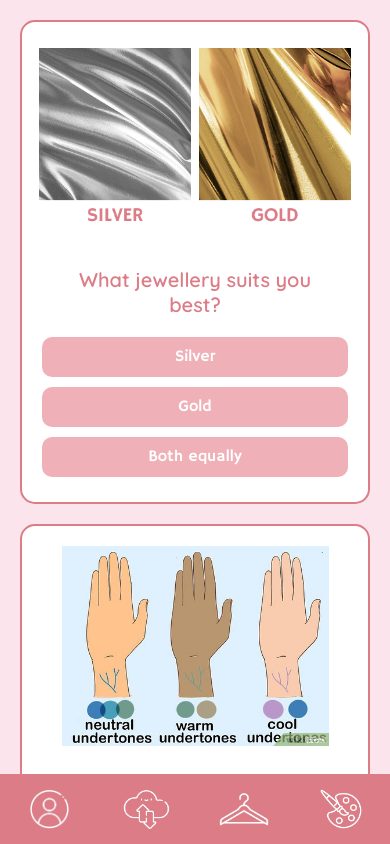
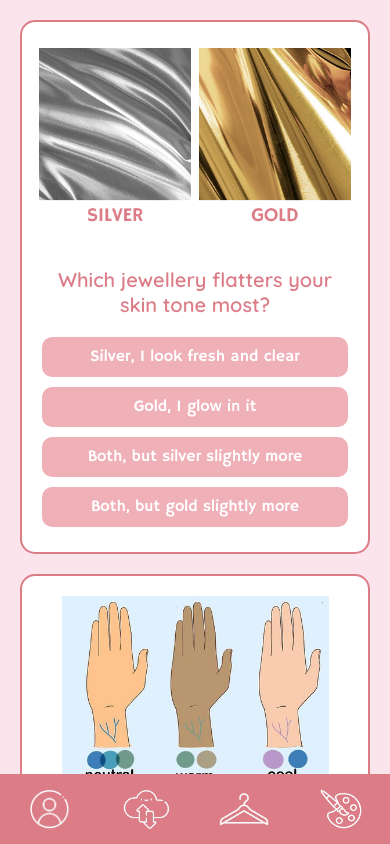
Before and after one commit to denisepetalino/TrueTone, a React Native app: screen /Quiz in a window 390 px wide. Built offline with nearby package versions, Linux system fonts and the light colour scheme.

Commit message:
quiz screen scoring logic more refined

```diff
--- a/src/screens/QuizScreen.js
+++ b/src/screens/QuizScreen.js
@@ -1,166 +1,171 @@
 import React, { useState } from 'react';
-import { View, Text, StyleSheet, TouchableOpacity, SafeAreaView, Dimensions, ScrollView, Image, Alert } from 'react-native';
+import { View, Text, StyleSheet, TouchableOpacity, SafeAreaView, Dimensions, ScrollView, Image, Modal } from 'react-native';
 import Navbar from '../components/Navbar';
 import { useNavigation } from '@react-navigation/native';
 import AsyncStorage from '@react-native-async-storage/async-storage';
 
 const { width } = Dimensions.get('window');
 
+const profiles = [
+  'Light Spring', 'Warm Spring', 'Bright Spring',
+  'Light Summer', 'Cool Summer', 'Soft Summer',
+  'Warm Autumn', 'Deep Autumn', 'Soft Autumn',
+  'Cool Winter', 'Deep Winter', 'Bright Winter'
+];
+
 const questions = [
   {
     id: 1,
-    factor: 'undertone',
-    question: 'What jewellery suits you best?',
-    options: ['Silver', 'Gold', 'Both equally'],
+    question: 'Which jewellery flatters your skin tone most?',
+    options: [
+      { text: 'Silver, I look fresh and clear', scores: { 'Cool Summer': 2, 'Cool Winter': 2, 'Bright Winter': 1 } },
+      { text: 'Gold, I glow in it', scores: { 'Warm Spring': 2, 'Warm Autumn': 2, 'Light Spring': 1 } },
+      { text: 'Both, but silver slightly more', scores: { 'Soft Summer': 1, 'Cool Summer': 1, 'Deep Winter': 1 } },
+      { text: 'Both, but gold slightly more', scores: { 'Soft Autumn': 1, 'Light Spring': 1, 'Deep Autumn': 1 } },
+    ],
     image: require('../assets/images/quiz/silvergold.png'),
   },
   {
     id: 2,
-    factor: 'undertone',
     question: 'What colour are the veins on your wrist?',
-    options: ['Blue/Purple', 'Greenish', 'Can’t tell'],
+    options: [
+      { text: 'Blue or purple', scores: { 'Cool Summer': 2, 'Cool Winter': 2, 'Light Summer': 1 } },
+      { text: 'Green or olive', scores: { 'Warm Autumn': 2, 'Warm Spring': 2, 'Light Spring': 1 } },
+      { text: 'Hard to tell / mix of both', scores: { 'Soft Summer': 2, 'Soft Autumn': 2 } },
+    ],
     image: require('../assets/images/quiz/veins.jpg'),
   },
   {
     id: 3,
-    factor: 'undertone',
-    question: 'How does your skin react to the sun?',
-    options: ['Burns easily, barely tans', 'Tans easily, rarely burns', 'Burns and tans'],
+    question: 'How does your skin react to sun exposure?',
+    options: [
+      { text: 'Burns quickly, hardly tans', scores: { 'Cool Summer': 2, 'Light Summer': 2, 'Bright Winter': 1 } },
+      { text: 'Tans easily, rarely burns', scores: { 'Warm Autumn': 2, 'Deep Autumn': 2, 'Warm Spring': 1 } },
+      { text: 'Burns then tans gradually', scores: { 'Soft Summer': 1, 'Light Spring': 1, 'Soft Autumn': 1 } },
+    ],
     image: require('../assets/images/quiz/sunburntan.png'),
   },
   {
     id: 4,
-    factor: 'contrast',
-    question: 'Is there a strong contrast between your hair, eyes, and skin?',
-    options: ['Yes, high contrast', 'No, everything blends softly'],
+    question: 'How much contrast is there between your hair, eyes, and skin?',
+    options: [
+      { text: 'High: e.g., dark hair and light skin/eyes', scores: { 'Bright Winter': 2, 'Deep Winter': 2, 'Bright Spring': 1 } },
+      { text: 'Medium: some contrast but not sharp', scores: { 'Cool Summer': 1, 'Warm Autumn': 1, 'Deep Autumn': 1 } },
+      { text: 'Low: everything blends softly', scores: { 'Soft Autumn': 2, 'Soft Summer': 2 } },
+    ],
     image: require('../assets/images/quiz/contrast.png'),
   },
   {
     id: 5,
-    factor: 'contrast',
-    question: 'Which describes your natural hair and eye combo?',
-    options: ['Dark hair + light eyes', 'Light hair + light eyes', 'Dark hair + dark eyes', 'Light hair + dark eyes'],
+    question: 'Pick the combination closest to your natural hair and eye colour:',
+    options: [
+      { text: 'Light hair + light eyes', scores: { 'Light Spring': 2, 'Light Summer': 2 } },
+      { text: 'Dark hair + light eyes', scores: { 'Bright Winter': 2, 'Bright Spring': 2 } },
+      { text: 'Dark hair + dark eyes', scores: { 'Deep Autumn': 2, 'Deep Winter': 2 } },
+      { text: 'Light hair + dark eyes', scores: { 'Warm Spring': 1, 'Soft Autumn': 1 } },
+    ],
     image: require('../assets/images/quiz/darklight.png'),
   },
   {
     id: 6,
-    factor: 'contrast',
-    question: 'Do bold, high-contrast outfits suit you better?',
-    options: ['Yes, I stand out', 'No, softer blends feel better'],
+    question: 'Do bold, high-contrast outfits suit you?',
+    options: [
+      { text: 'Yes, I thrive in bold colours', scores: { 'Bright Winter': 2, 'Bright Spring': 2 } },
+      { text: 'Sometimes, but soft blends look better', scores: { 'Soft Summer': 2, 'Soft Autumn': 2 } },
+      { text: 'No, they overwhelm me', scores: { 'Light Spring': 1, 'Light Summer': 1 } },
+    ],
     image: require('../assets/images/quiz/contrastoutfits.png'),
   },
   {
     id: 7,
-    factor: 'clarity',
-    question: 'How do high-saturation colours (e.g., cobalt blue, emerald green) look on you?',
-    options: ['They make me glow!', 'A bit too loud, I prefer toned-down colours', 'They’re okay, but deeper tones suit me better', 'I avoid them, lighter colours are more flattering'],
+    question: 'How do vivid, high-saturation colours look on you?',
+    options: [
+      { text: 'They make me glow!', scores: { 'Bright Spring': 2, 'Bright Winter': 2 } },
+      { text: 'A bit too loud, I prefer toned-down colours', scores: { 'Soft Summer': 2, 'Soft Autumn': 2 } },
+      { text: 'I prefer richer, deeper tones', scores: { 'Deep Autumn': 2, 'Deep Winter': 2 } },
+      { text: 'I like light, soft colours more', scores: { 'Light Summer': 1, 'Light Spring': 1 } },
+    ],
     image: require('../assets/images/quiz/bluegreen.png'),
   },
   {
     id: 8,
-    factor: 'clarity',
-    question: 'When wearing soft, dusty shades (e.g., sage green, dusty rose), your skin looks…',
-    options: ['Washed out or dull', 'Harmonious, natural', 'Okay, but not my best', 'Even brighter or fresher'],
+    question: 'How do dusty shades (like sage or dusty rose) affect your skin?',
+    options: [
+      { text: 'They wash me out or dull my features', scores: { 'Bright Spring': 2, 'Bright Winter': 2 } },
+      { text: 'They harmonise beautifully with my tone', scores: { 'Soft Summer': 2, 'Soft Autumn': 2 } },
+      { text: 'They’re okay but not my best', scores: { 'Cool Summer': 1, 'Warm Autumn': 1 } },
+      { text: 'They brighten me up', scores: { 'Light Spring': 1, 'Light Summer': 1 } },
+    ],
     image: require('../assets/images/quiz/sagerose.png'),
   },
   {
     id: 9,
-    factor: 'clarity',
-    question: 'Dark, rich colours (e.g., black, burgundy) make your features look…',
-    options: ['Sharp and defined', 'A little harsh, prefer medium shades', 'Overpowering, I stick to lighter tones', 'They work, but I shine more in vibrant brights'],
+    question: 'How do dark colours (like black or burgundy) affect your look?',
+    options: [
+      { text: 'Make my features pop, I look sharp', scores: { 'Deep Winter': 2, 'Deep Autumn': 2 } },
+      { text: 'Too strong, I prefer softer midtones', scores: { 'Soft Summer': 2, 'Soft Autumn': 2 } },
+      { text: 'They’re overpowering; I go for light colours', scores: { 'Light Spring': 1, 'Light Summer': 1 } },
+      { text: 'They’re okay but vibrant brights suit me better', scores: { 'Bright Spring': 2, 'Bright Winter': 2 } },
+    ],
     image: require('../assets/images/quiz/blackburgundy.png'),
   },
   {
     id: 10,
-    factor: 'clarity',
-    question: 'Pastel colours (e.g., baby pink, sky blue) make your complexion…',
-    options: ['Glow, they flatter me', 'Look bland, I need more intensity', 'Feel soft and calm, I like them', 'Uneven, I avoid them'],
+    question: 'What effect do pastel colours (like baby pink or sky blue) have on you?',
+    options: [
+      { text: 'They flatter me and make my skin glow', scores: { 'Light Spring': 2, 'Light Summer': 2 } },
+      { text: 'They feel bland, I need more intensity', scores: { 'Bright Winter': 2, 'Deep Autumn': 1 } },
+      { text: 'They feel gentle and calm, I like them', scores: { 'Soft Summer': 1, 'Soft Autumn': 1 } },
+      { text: 'They’re not great, I prefer richer tones', scores: { 'Deep Winter': 1, 'Warm Autumn': 1 } },
+    ],
     image: require('../assets/images/quiz/pinkblue.png'),
   },
   {
     id: 11,
-    factor: 'clarity',
-    question: 'Which of these patterns do you gravitate towards?',
-    options: ['Crisp, high-contrast patterns (e.g., stripes, bold prints)', 'Soft, blended patterns (e.g., watercolor florals)', 'Strong, deep-toned patterns (e.g., paisley in jewel tones)', 'Light, airy patterns (e.g., small florals in pastel tones)'],
+    question: 'Which pattern type are you drawn to most?',
+    options: [
+      { text: 'Bold, high-contrast (e.g., stripes, graphic prints)', scores: { 'Bright Winter': 2, 'Bright Spring': 2 } },
+      { text: 'Soft, watercolour blends', scores: { 'Soft Summer': 2, 'Soft Autumn': 2 } },
+      { text: 'Rich, deep jewel-tone prints (e.g., paisley)', scores: { 'Deep Autumn': 2, 'Deep Winter': 2 } },
+      { text: 'Light and delicate florals', scores: { 'Light Summer': 2, 'Light Spring': 2 } },
+    ],
     image: require('../assets/images/quiz/patterns.png'),
   },
 ];
 
 const QuizScreen = () => {
   const [answers, setAnswers] = useState({});
+  const [modalVisible, setModalVisible] = useState(false);
+  const [resultProfile, setResultProfile] = useState(null);
   const navigation = useNavigation();
 
-  const handleSelect = (questionId, option) => {
-    setAnswers({ ...answers, [questionId]: option });
+  const handleSelect = (questionId, optionText) => {
+    setAnswers({ ...answers, [questionId]: optionText });
   };
 
   const calculateScore = async () => {
-    let undertoneScore = 0;
-    let contrastScore = 0;
-    let clarityScore = 0;
+    const profileScores = Object.fromEntries(profiles.map((p) => [p, 0]));
 
     questions.forEach((q) => {
-      const answer = answers[q.id];
-      if (!answer) return;
+      const selectedText = answers[q.id];
+      if (!selectedText) return;
+      const selectedOption = q.options.find(opt => opt.text === selectedText);
+      if (!selectedOption) return;
 
-      if (q.factor === 'undertone') {
-        if (['Silver', 'Blue/Purple', 'Burns easily, barely tans'].includes(answer)) {
-          undertoneScore += 1;
-        } else if (['Gold', 'Greenish', 'Tans easily, rarely burns'].includes(answer)) {
-          undertoneScore -= 1;
-        }
-      } else if (q.factor === 'contrast') {
-        if (['Yes, high contrast', 'Dark hair + light eyes', 'Yes, I stand out', 'Dark hair + dark eyes'].includes(answer)) {
-          contrastScore += 1;
-        } else {
-          contrastScore -= 1;
-        }
-      } else if (q.factor === 'clarity') {
-        if (
-          ['They make me glow!', 'Washed out or dull', 'Sharp and defined', 'Glow, they flatter me'].includes(answer) ||
-          answer.includes('high-contrast patterns')
-        ) {
-          clarityScore += 2;
-        } else if (
-          ['A bit too loud, I prefer toned-down colours', 'Harmonious, natural', 'A little harsh, prefer medium shades', 'Feel soft and calm, I like them'].includes(answer) ||
-          answer.includes('blended patterns')
-        ) {
-          clarityScore -= 2;
-        } else if (answer.includes('deeper tones') || answer.includes('deep-toned patterns')) {
-          clarityScore += 1;
-        } else if (answer.includes('lighter colours') || answer.includes('light, airy patterns')) {
-          clarityScore -= 1;
-        }
-      }
+      Object.entries(selectedOption.scores).forEach(([profile, value]) => {
+        profileScores[profile] += value;
+      });
     });
 
-    let result = '';
-    if (undertoneScore > 0 && contrastScore > 0 && clarityScore >= 2) result = 'Clear Winter';
-    else if (undertoneScore > 0 && contrastScore > 0 && clarityScore <= -1) result = 'Deep Winter';
-    else if (undertoneScore > 0 && contrastScore > 0) result = 'Cool Winter';
+    const topProfile = Object.entries(profileScores).sort((a, b) => b[1] - a[1])[0][0];
+    setResultProfile(topProfile);
+    setModalVisible(true);
+  };
 
-    else if (undertoneScore > 0 && contrastScore < 0 && clarityScore >= 2) result = 'Light Summer';
-    else if (undertoneScore > 0 && contrastScore < 0 && clarityScore <= -1) result = 'Soft Summer';
-    else if (undertoneScore > 0 && contrastScore < 0) result = 'Cool Summer';
-
-    else if (undertoneScore < 0 && contrastScore > 0 && clarityScore >= 2) result = 'Soft Autumn';
-    else if (undertoneScore < 0 && contrastScore > 0 && clarityScore <= -1) result = 'Deep Autumn';
-    else if (undertoneScore < 0 && contrastScore > 0) result = 'Warm Autumn';
-
-    else if (undertoneScore < 0 && contrastScore < 0 && clarityScore >= 2) result = 'Clear Spring';
-    else if (undertoneScore < 0 && contrastScore < 0 && clarityScore <= -1) result = 'Light Spring';
-    else if (undertoneScore < 0 && contrastScore < 0) result = 'Warm Spring';
-
-    else result = 'Neutral';
-
-    try {
-      await AsyncStorage.setItem('seasonalColorProfile', result);
-      Alert.alert('Profile Saved!', `You are a ${result}.`, [
-        { text: 'View Result', onPress: () => navigation.navigate('Profile', { result }) }
-      ]);
-    } catch (e) {
-      console.error('Failed to save result:', e);
-    }
+  const handleViewResult = async () => {
+    setModalVisible(false);
+    await AsyncStorage.setItem('seasonalColorProfile', resultProfile);
+    navigation.navigate('Profile', { result: resultProfile });
   };
 
   return (
@@ -172,11 +177,11 @@ const QuizScreen = () => {
             <Text style={styles.questionText}>{q.question}</Text>
             {q.options.map((option) => (
               <TouchableOpacity
-                key={option}
-                style={[styles.optionButton, answers[q.id] === option && styles.selectedOption]}
-                onPress={() => handleSelect(q.id, option)}
+                key={option.text}
+                style={[styles.optionButton, answers[q.id] === option.text && styles.selectedOption]}
+                onPress={() => handleSelect(q.id, option.text)}
               >
-                <Text style={styles.optionText}>{option}</Text>
+                <Text style={styles.optionText}>{option.text}</Text>
               </TouchableOpacity>
             ))}
           </View>
@@ -185,6 +190,18 @@ const QuizScreen = () => {
           <Text style={styles.submitButtonText}>See My Colour Profile</Text>
         </TouchableOpacity>
       </ScrollView>
+
+      <Modal visible={modalVisible} transparent animationType="fade">
+        <View style={styles.modalOverlay}>
+          <View style={styles.modalContent}>
+            <Text style={styles.questionText}>You are a {resultProfile}!</Text>
+            <TouchableOpacity style={styles.submitButton} onPress={handleViewResult}>
+              <Text style={styles.submitButtonText}>View My Result</Text>
+            </TouchableOpacity>
+          </View>
+        </View>
+      </Modal>
+
       <SafeAreaView style={styles.navbarWrapper}>
         <Navbar />
       </SafeAreaView>
@@ -193,14 +210,8 @@ const QuizScreen = () => {
 };
 
 const styles = StyleSheet.create({
-  container: {
-    flex: 1,
-    backgroundColor: '#FCE4EC',
-  },
-  scrollContainer: {
-    padding: 20,
-    paddingBottom: 100,
-  },
+  container: { flex: 1, backgroundColor: '#FCE4EC' },
+  scrollContainer: { padding: 20, paddingBottom: 100 },
   questionBox: {
     backgroundColor: '#FFFFFF',
     borderRadius: 15,
@@ -259,6 +270,22 @@ const styles = StyleSheet.create({
     left: 0,
     right: 0,
   },
+  modalOverlay: {
+    position: 'absolute',
+    top: 0, left: 0, right: 0, bottom: 0,
+    backgroundColor: 'rgba(0,0,0,0.4)',
+    justifyContent: 'center',
+    alignItems: 'center',
+    zIndex: 999,
+  },
+  modalContent: {
+    backgroundColor: '#FFF',
+    borderRadius: 20,
+    padding: 30,
+    alignItems: 'center',
+    borderColor: '#DB7C87',
+    borderWidth: 2,
+  },
 });
 
 export default QuizScreen;
```
